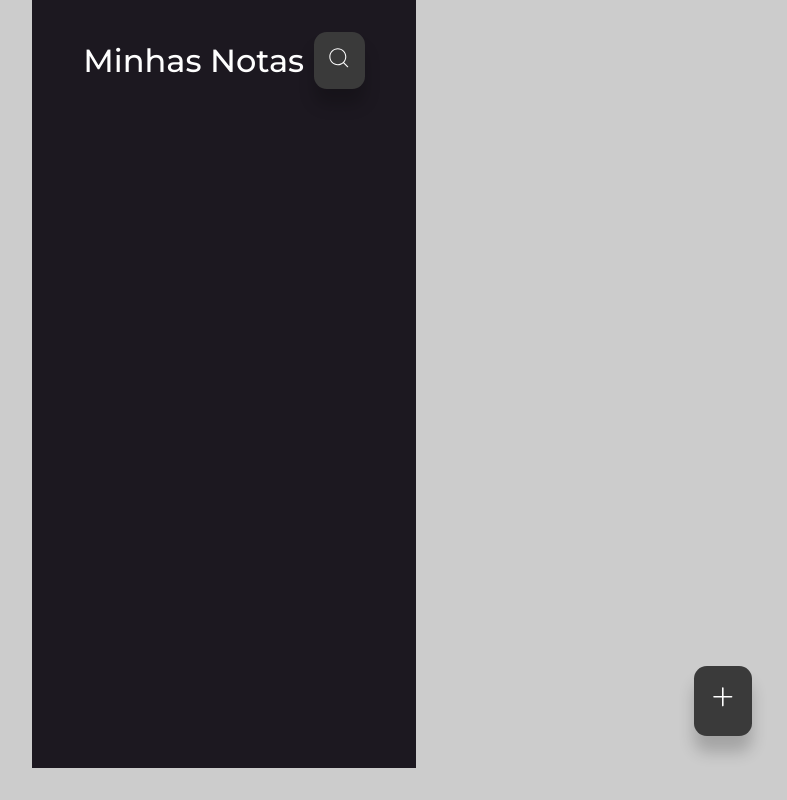
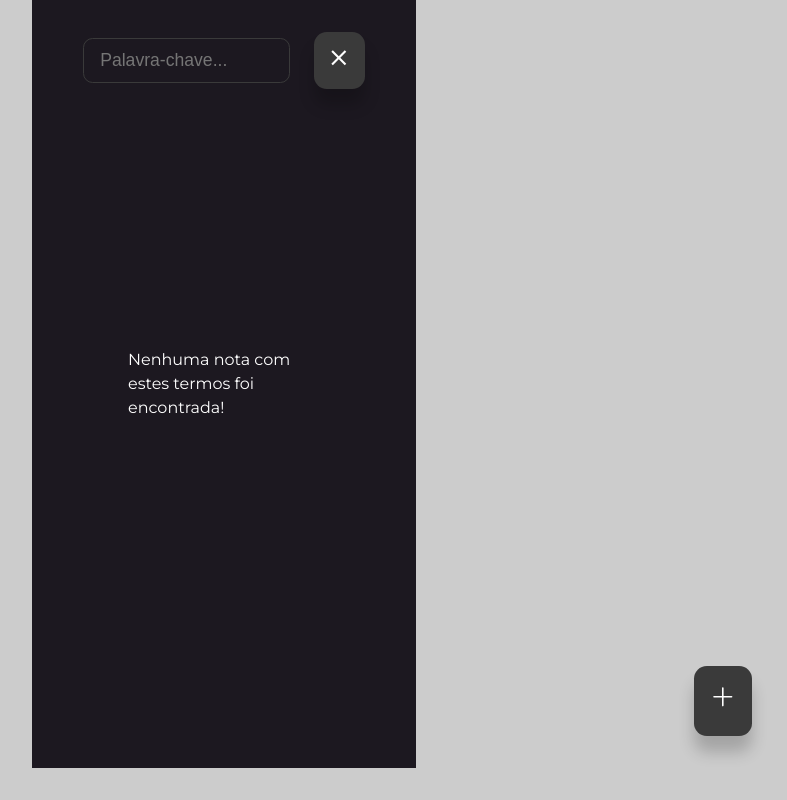
Before and after one commit to carolinasilvagc/notes-app-react, a React (Create React App) app: page / in a window 1280 px wide. Both pictures are taken after a click on the button 755 px from the left and 60 px from the top of the page. Shown: the whole page, without its empty margins (416-1203 px from the left). Built offline with nearby package versions, Linux system fonts and the light colour scheme.

Commit message:
Finalizando funcionalidade de busca de notas

```diff
--- a/package.json
+++ b/package.json
@@ -1,4 +1,5 @@
 {
+  "homepage": "https://www.notes-app-react.vercel.app/",
   "name": "notes-app-react",
   "version": "0.1.0",
   "private": true,
--- a/src/pages/EditNote.jsx
+++ b/src/pages/EditNote.jsx
@@ -33,11 +33,13 @@ const EditNote = ({notes, setNotes}) => {
   }
 
   const handleDelete = () => {
-    const newNotesArray = notes.filter((item) => item.id !== id);
-    setNotes(newNotesArray);
+    if(window.confirm('Tem certeza que deseja excluir esta nota?')) {
+      const newNotesArray = notes.filter((item) => item.id !== id);
+      setNotes(newNotesArray);
 
-    // Redirect to home page
-    navigate('/');
+      // Redirect to home page
+      navigate('/');
+    }
   }
 
   return (
--- a/src/pages/Notes.jsx
+++ b/src/pages/Notes.jsx
@@ -1,20 +1,37 @@
 import React from 'react';
+import {useState, useEffect} from 'react';
 import {CiSearch} from 'react-icons/ci';
 import { Link } from 'react-router-dom';
 import {BsPlusLg} from 'react-icons/bs';
+import {MdClose} from 'react-icons/md';
 import NoteItem from '../components/NoteItem';
 
 const Notes = ({notes}) => {
+  const [showSearch, setShowSearch] = useState(false);
+  const [text, setText] = useState('');
+  const [filteredNotes, setFilteredNotes] = useState(notes);
+
+  const handleSearch = (e) => {
+    setFilteredNotes(notes.filter(note => {
+      if(note.title.toLowerCase().match(text.toLocaleLowerCase())) {
+        return note;
+      }
+    }))
+  }
+
+  useEffect(handleSearch, [text]);
+
   return (
     <section>
       <header className='notes__header'>
-        <h2>Minhas Notas</h2>
-        {/* <input type='text' autoFocus placeholder='Palavra-chave...' /> */}
-        <button className='btn'> <CiSearch /></button>
+        {!showSearch && <h2>Minhas Notas</h2>}
+        {showSearch && <input type='text' value={text} onChange={(e) => {setText(e.target.value); handleSearch(); }} autoFocus placeholder='Palavra-chave...' />}
+        <button className='btn' onClick={() => setShowSearch(prevState => !prevState)}> {showSearch ? <MdClose/> : <CiSearch />}</button>
       </header>
       <div className='notes__container'>
+        {filteredNotes.length === 0 && <p className='empty__notes'>Nenhuma nota com estes termos foi encontrada!</p>}
         {
-          notes.map(note => <NoteItem key={note.id} note={note}/>)
+          filteredNotes.map(note => <NoteItem key={note.id} note={note}/>)
         }
       </div>
       <Link to='/create-note' className='btn add__btn'><BsPlusLg/></Link>
```
